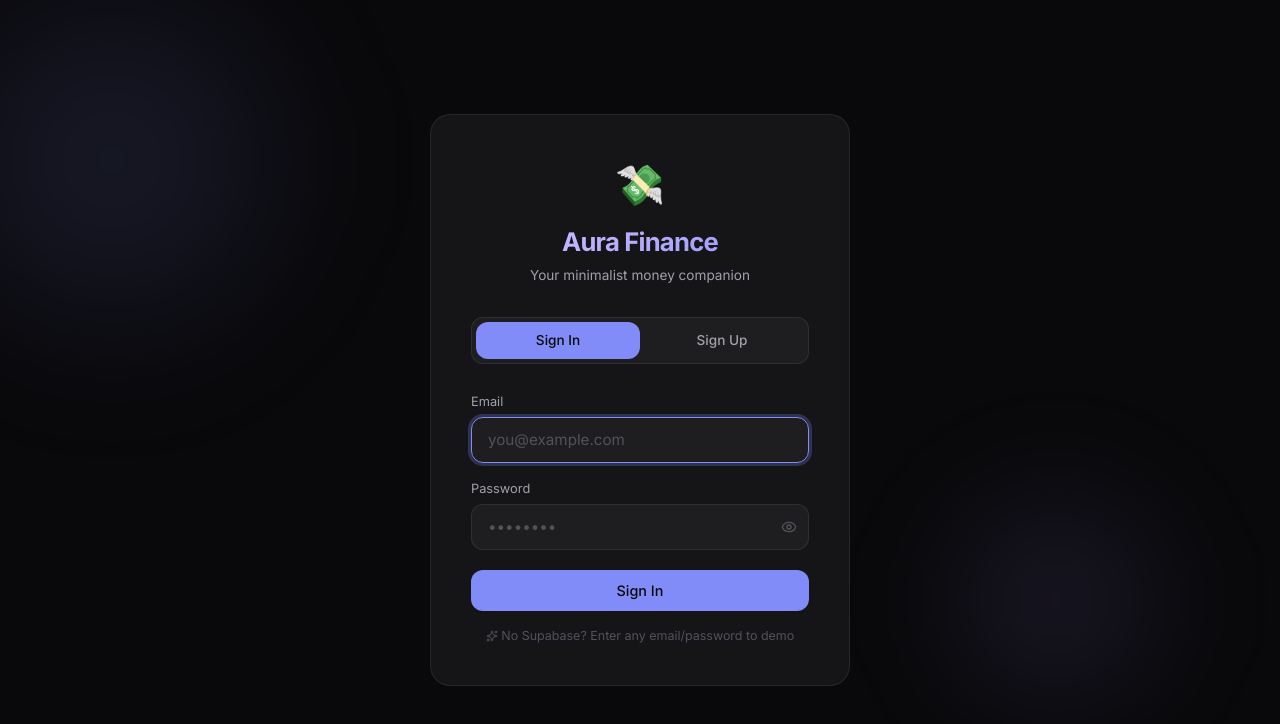
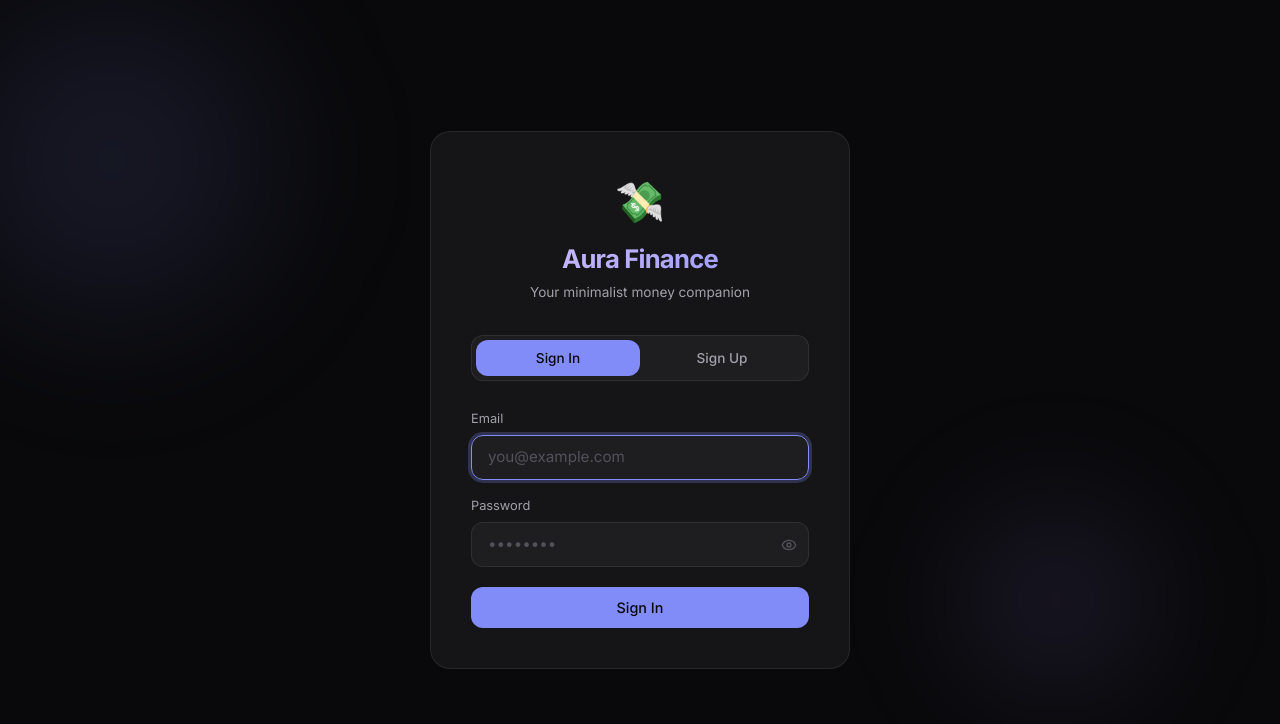
Before and after one commit to SababSadman/BudGetIQ, a React (Vite) app in the folder client/: page / in a window 1280 px wide. Shown: the top 724 px of the page. Built offline with nearby package versions, Linux system fonts and the light colour scheme; no server answers.

Commit message:
fix(client): address data loss and enforce supabase auth

```diff
--- a/client/src/components/Auth.jsx
+++ b/client/src/components/Auth.jsx
@@ -198,11 +198,12 @@
                             {loading ? 'Loading…' : mode === 'login' ? 'Sign In' : 'Create Account'}
                         </button>
 
-                        {/* Demo hint */}
-                        <p style={{ textAlign: 'center', fontSize: '0.78rem', color: 'var(--text-muted)' }}>
-                            <Sparkles size={12} style={{ display: 'inline', verticalAlign: 'middle' }} />
-                            {' '}No Supabase? Enter any email/password to demo
-                        </p>
+                        {/* Auth requirement hint */}
+                        {!import.meta.env.VITE_SUPABASE_URL && (
+                            <p style={{ textAlign: 'center', fontSize: '0.78rem', color: 'var(--danger)', marginTop: '0.5rem' }}>
+                                ⚠️ Missing Database Configuration (Vercel ENV vars)
+                            </p>
+                        )}
                     </motion.form>
                 </AnimatePresence>
             </motion.div>
--- a/client/src/stores/useAppStore.js
+++ b/client/src/stores/useAppStore.js
@@ -74,9 +74,8 @@
 
             signIn: async (email, password) => {
                 if (!hasSupabase) {
-                    const demoUser = { id: 'demo-user', email, display_name: email.split('@')[0] };
-                    set({ user: demoUser });
-                    return { error: null };
+                    console.error('Supabase is not configured. Please add VITE_SUPABASE_URL and VITE_SUPABASE_ANON_KEY to your environment variables.');
+                    return { error: { message: 'Database connection missing. Please configure environment variables.' } };
                 }
 
                 try {
@@ -100,9 +99,8 @@
 
             signUp: async (email, password, displayName) => {
                 if (!hasSupabase) {
-                    const demoUser = { id: 'demo-user', email, display_name: displayName };
-                    set({ user: demoUser, isNewUser: true });
-                    return { error: null };
+                    console.error('Supabase is not configured. Please add VITE_SUPABASE_URL and VITE_SUPABASE_ANON_KEY to your environment variables.');
+                    return { error: { message: 'Database connection missing. Please configure environment variables.' } };
                 }
                 const { data, error } = await supabase.auth.signUp({
                     email, password,
@@ -197,7 +195,6 @@
                     .from('transactions')
                     .select('*')
                     .eq('user_id', user.id)
-                    .gte('created_at', monthStart.toISOString())
                     .order('created_at', { ascending: false });
 
                 if (!error && data) set({ transactions: data });
```
